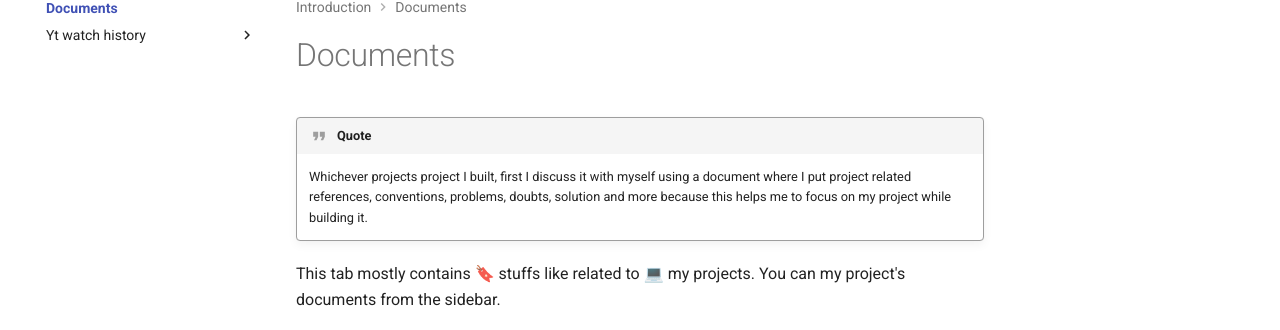
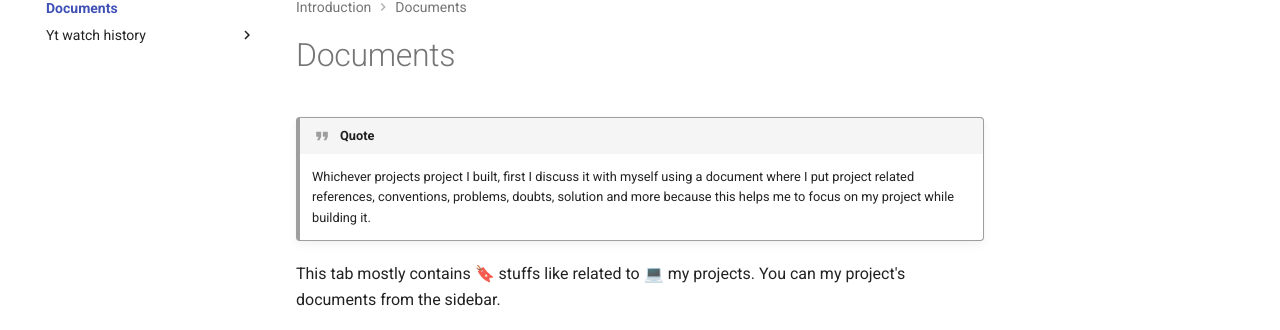
Before and after one commit to arv-anshul/arv-anshul.github.io, an MkDocs documentation site: the page built from docs/documents/index.md, in a window 1280 px wide. Shown: the part 151-481 px from the top of the page. Built offline with MkDocs 1.6.1 and Material for MkDocs 9.7.7, drawn with Linux system fonts in a browser that asks for light colours; comment, search, counter and statistics services are not loaded.

Commit message:
💅 Modify admonition layout

```diff
--- a/docs/stylesheets/extra.css
+++ b/docs/stylesheets/extra.css
@@ -63,3 +63,8 @@
 .highlight .filename {
   font-family: var(--md-code-font-family);
 }
+
+/* Customize admonition layout */
+.md-typeset .admonition {
+  border-left-width: 4px;
+}
```
